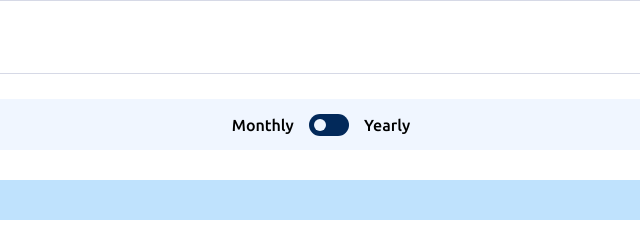
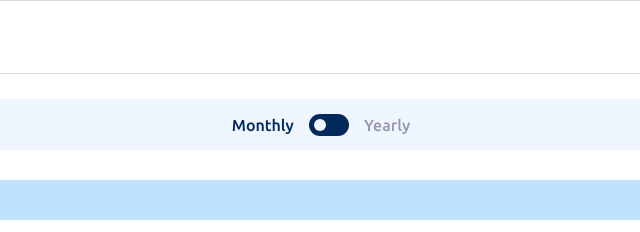
Before and after one commit to Auddity/FEM_Multi-Step-Form, a plain HTML site: page index.html in a window 1280 px wide. Shown: the part 369-601 px from the top of the page, 319-959 px from the left. Drawn offline with Linux system fonts and the light colour scheme.

Commit message:
toggle text color

```diff
--- a/index.html
+++ b/index.html
@@ -98,7 +98,7 @@
             </div>
 
             <div class="year-month__toggle">
-              <div class="month-btn">Monthly</div>
+              <div class="month-btn toggle-on">Monthly</div>
               <div class="toggle-indicator">
                 <div class="toggle-indicator-ball"></div>
               </div>
--- a/style.css
+++ b/style.css
@@ -72,6 +72,8 @@ h1 {
   /* Left gets z index change based on size */
 }
 
+/*
+TODO: background color and text color change when page is visible */
 .step-status-container {
   position: absolute;
   top: 0;
@@ -175,6 +177,7 @@ h1 {
   align-items: center;
   justify-content: center;
   background-color: var(--Magnolia);
+  color: var(--Cool-gray);
   padding-block: 1.45rem;
   border-radius: 1.45rem;
   margin-block-start: 2.5rem;
@@ -199,9 +202,13 @@ h1 {
   border-radius: 50%;
 }
 
+.toggle-on {
+  color: var(--Marine-blue);
+}
+
 /* Next step / Previous step btns */
 /*
-  TODO: Add Go Back button when not on card One
+  TODO: Go Back button only visible when not on page one.
 */
 .btn {
   position: absolute;
```
